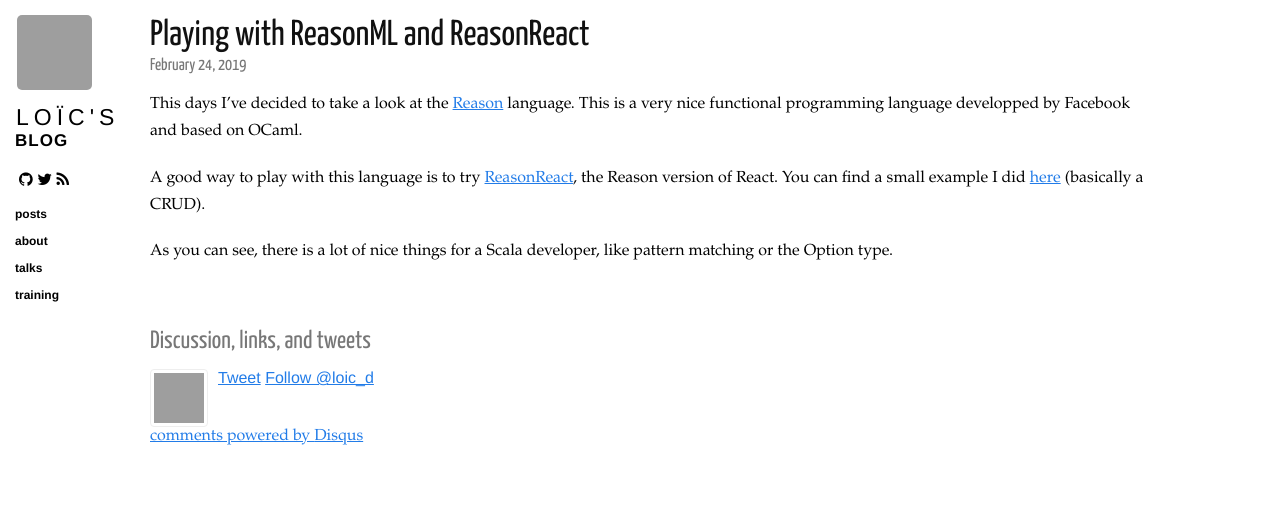
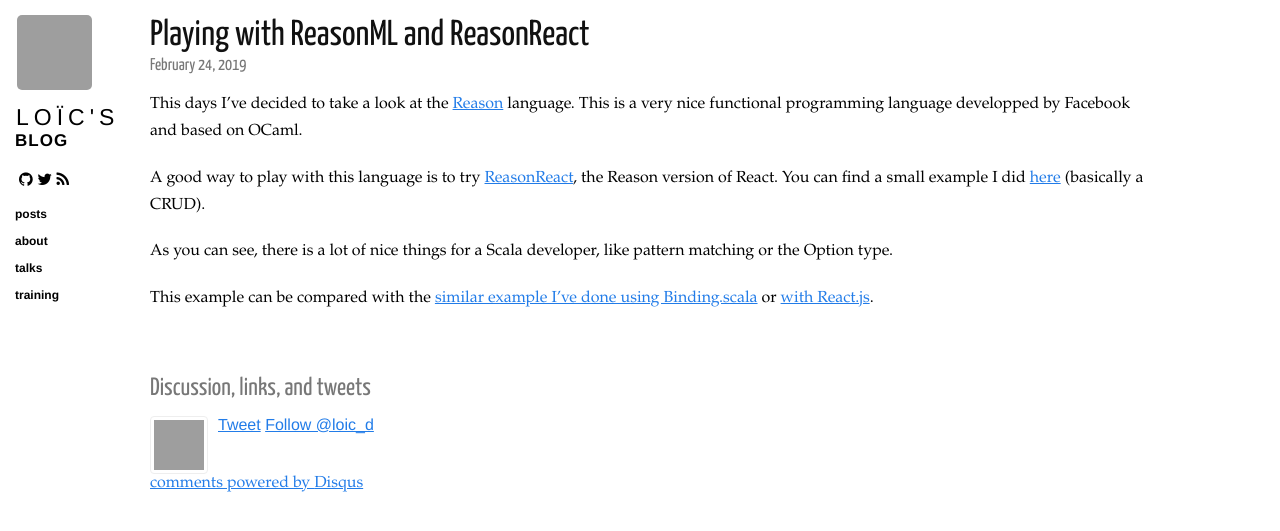
Before and after one commit to loicdescotte/loicdescotte.github.io, a Jekyll site: the page built from _posts/2019-02-24-playing-with-reasonml-and-reasonreact.md, in a window 1280 px wide, cut to the strip 0-531 px from the top of the page. Built offline with Jekyll 4.4.1, drawn with Linux system fonts in a browser that asks for light colours; nearby versions of some CDN libraries; comment, search, counter and statistics services are not loaded; grey boxes are pictures that could not be loaded.

Commit message:
Update 2019-02-24-playing-with-reasonml-and-reasonreact.md

```diff
--- a/_posts/2019-02-24-playing-with-reasonml-and-reasonreact.md
+++ b/_posts/2019-02-24-playing-with-reasonml-and-reasonreact.md
@@ -14,3 +14,5 @@ A good way to play with this language is to try [ReasonReact](https://reasonml.g
 You can find a small example I did [here](https://repl.it/@Loic_D/reasonReactLearn-List) (basically a CRUD).
 
 As you can see, there is a lot of nice things for a Scala developer, like pattern matching or the Option type.
+
+This example can be compared with the [similar example I've done using Binding.scala](http://loicdescotte.github.io/posts/binding-scalajs/) or [with React.js](https://codepen.io/loicd/pen/RKJryq).
```
